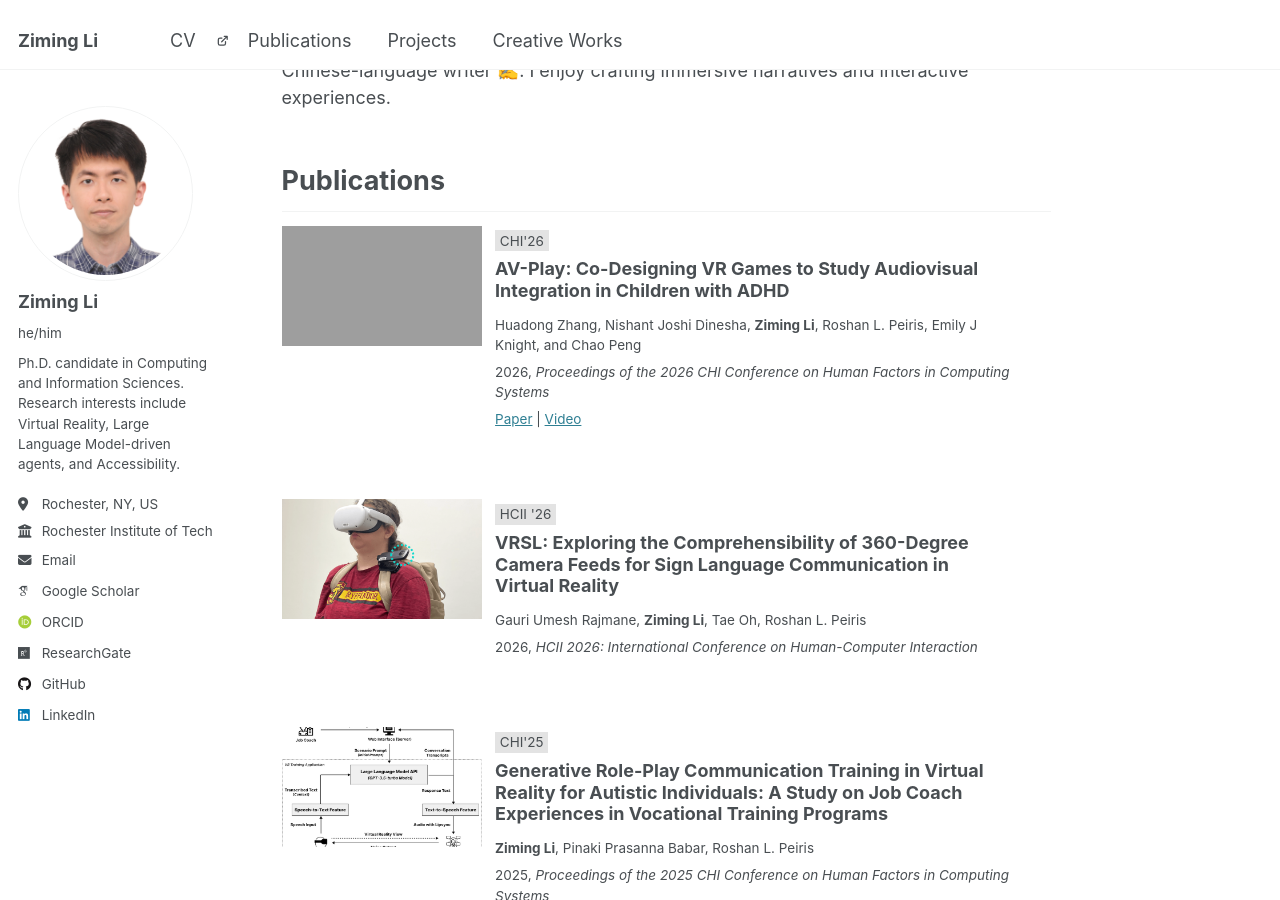
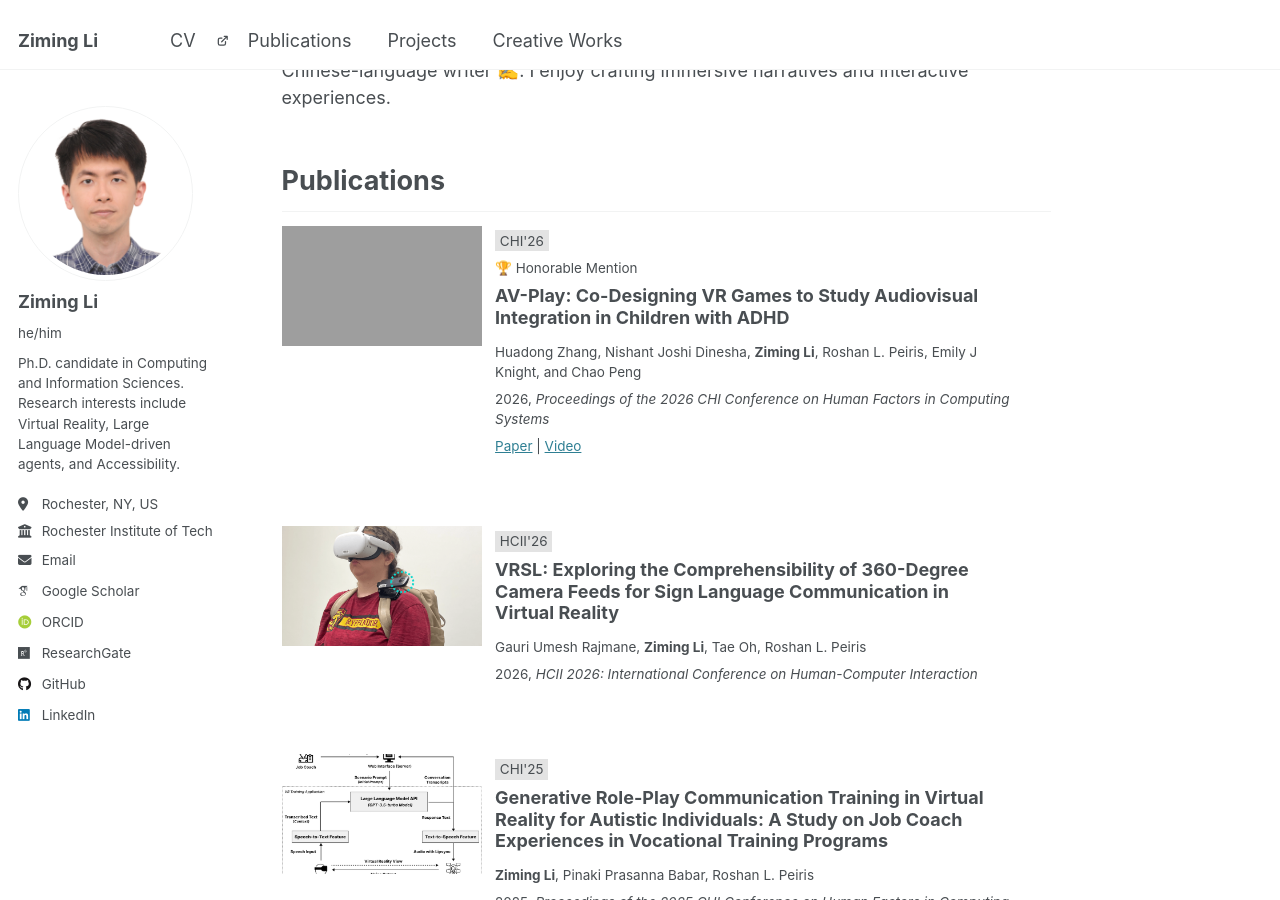
Before and after one commit to ZimingLiii/zimingliii.github.io, a Jekyll site: the page built from _pages/about.md, in a window 1280 px wide and 900 px high, scrolled down 416 px. Built offline with Jekyll 4.4.1, drawn with Linux system fonts in a browser that asks for light colours; some web fonts are replaced.

Commit message:
feat: add HM award

```diff
--- a/_includes/archive-single.html
+++ b/_includes/archive-single.html
@@ -39,6 +39,9 @@
       <div class="archive__item-content">
         {% if post.venue_short %}
           <p class="archive__item-venue small">{{ post.venue_short }}</p>
+        {% endif %}
+        {% if post.award %}
+          <p class="archive__item-award small">🏆 {{ post.award }}</p>
         {% endif %}
 
           <h2 class="archive__item-title" itemprop="headline">
```
Also changed, not shown: _publications/2026-chi-av-play.md (+1 -0 lines), _publications/2026-hcii-vrsl.md (+1 -1 lines).
